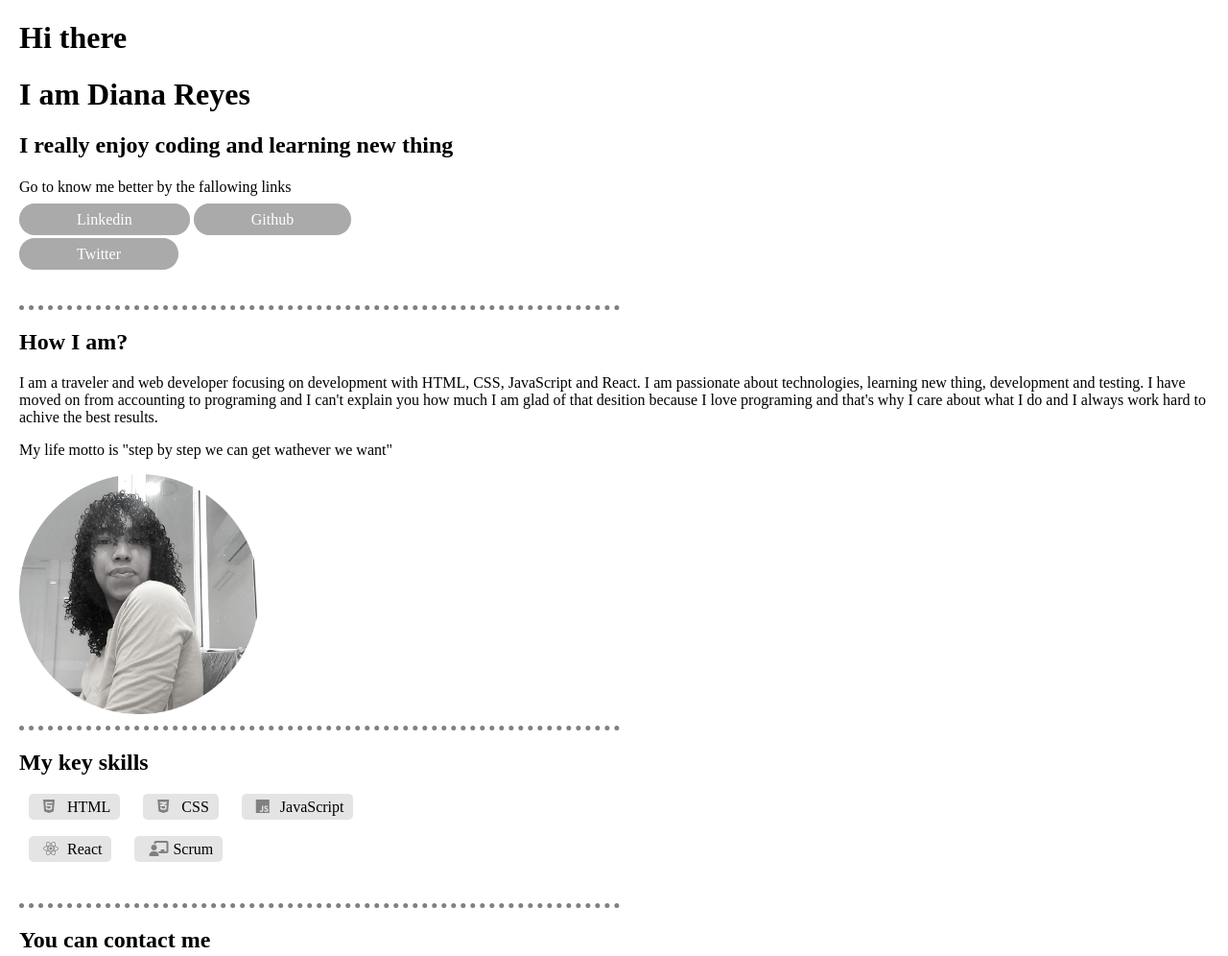
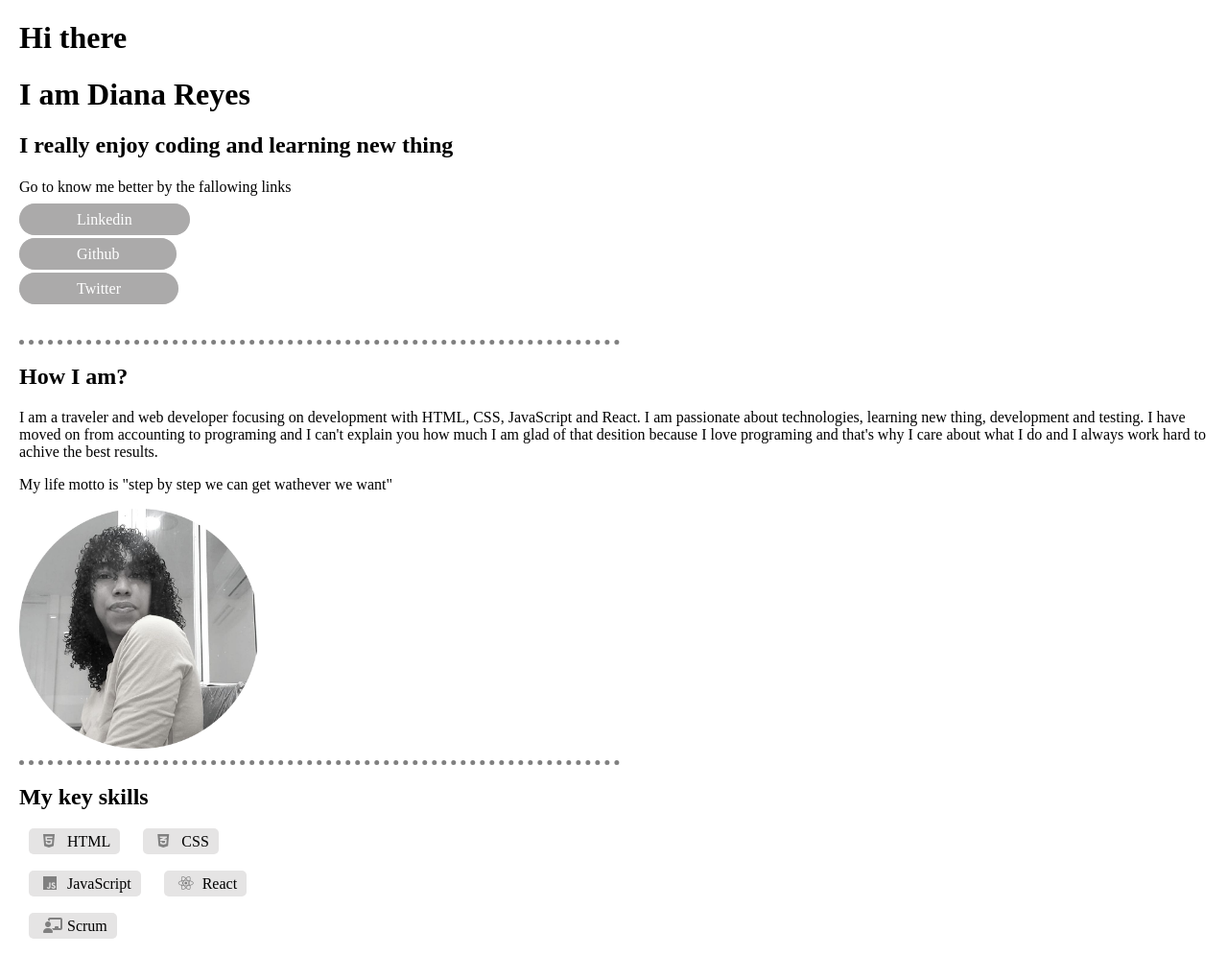
Before and after one commit to YsabelReyes/Portfolio, a plain HTML site: page index.html in a window 1280 px wide. Shown: the top 996 px of the page at 96% size. Drawn offline with Linux system fonts and the light colour scheme.

Commit message:
Update index.html

```diff
--- a/index.html
+++ b/index.html
@@ -18,7 +18,7 @@
     <p>Go to know me better by the fallowing links</p>
     <div class="container">
         <div>
-            <a href="https://www.linkedin.com/in/dianareyestdev" class="btn btn-1">Linkedin</a>
+            <a href="https://www.linkedin.com/in/dianareyestdev" class="btn btn-1">Linkedin</a> <br><br>
             <a href="https://github.com/YsabelReyes" class="btn btn-1">Github</a> <br> <br>
             <a href="https://twitter.com/DianaRe13486710" class="btn btn-1">Twitter</a>
         </div>
@@ -37,9 +37,9 @@
     <div class="skills">
         <div>
             <a class="skills-1"><i class="fa-brands fa-html5"></i>HTML</a>
-            <a class="skills-1"><i class="fa-brands fa-css3-alt"></i>CSS</a>
-            <a class="skills-1"><i class="fa-brands fa-js"></i>JavaScript</a> <br> <br>
-            <a class="skills-1"><i class="fa-brands fa-react"></i>React</a>
+            <a class="skills-1"><i class="fa-brands fa-css3-alt"></i>CSS</a> <br> <br>
+            <a class="skills-1"><i class="fa-brands fa-js"></i>JavaScript</a>
+            <a class="skills-1"><i class="fa-brands fa-react"></i>React</a> <br> <br>
             <a class="skills-1"><i class="fa-solid fa-chalkboard-user"></i>Scrum</a>
         </div>
     </div><br><br>
```
